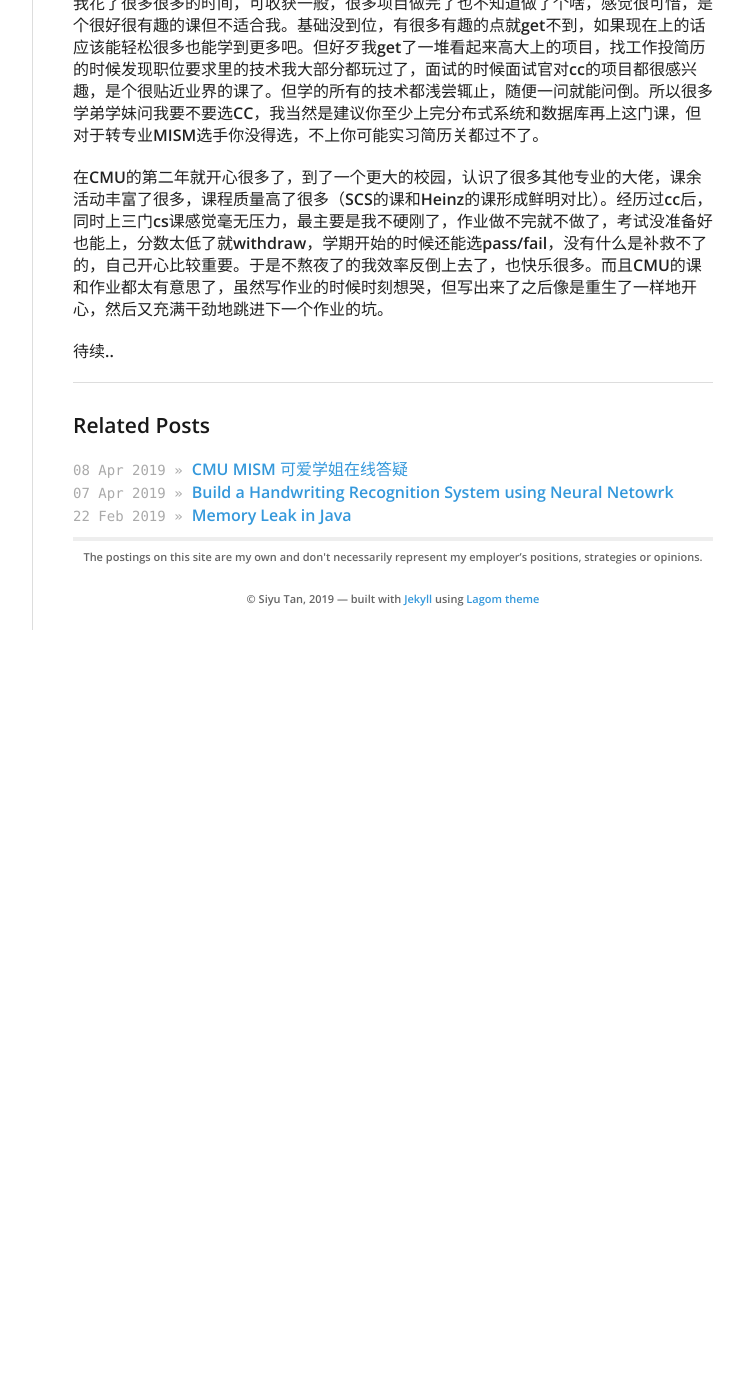
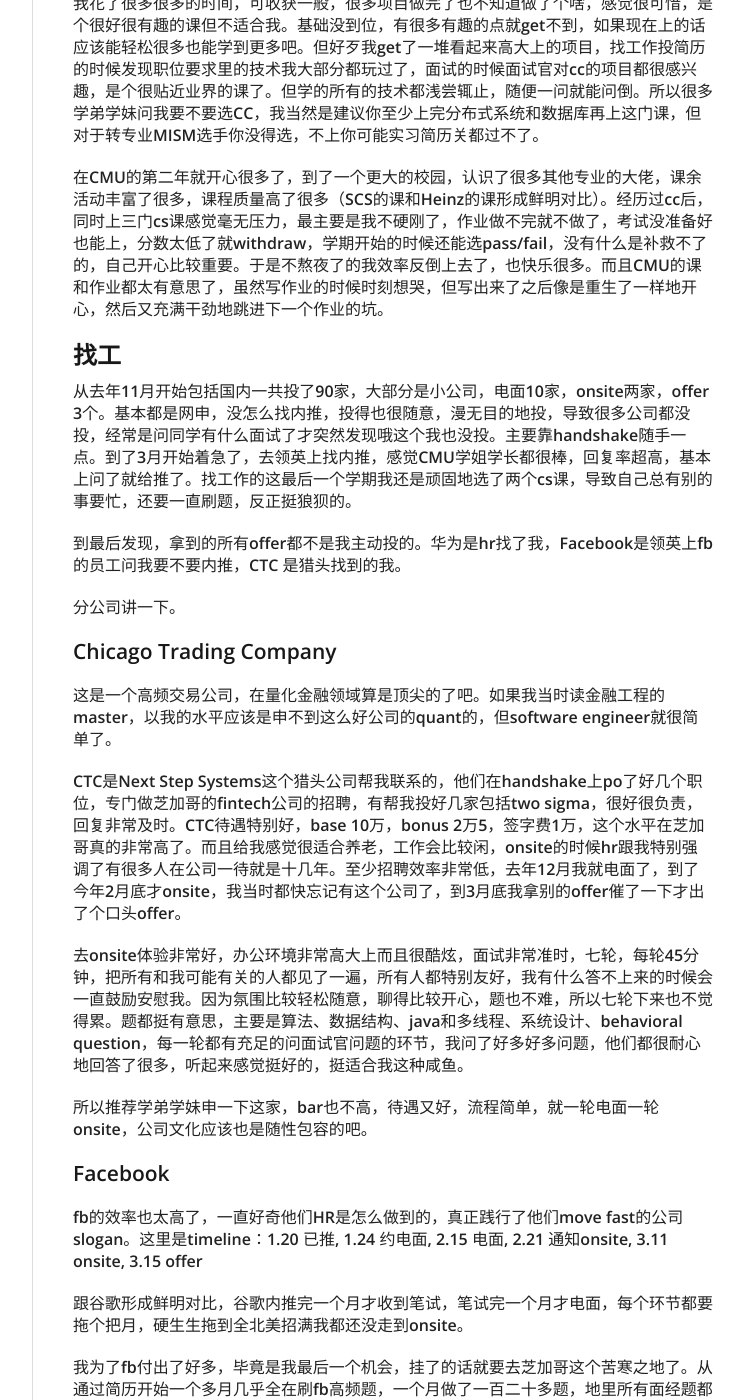
Before and after one commit to siyuboomboom/siyuboomboom.github.io, a Jekyll site: the page built from _posts/2019-04-07-cmu-courses.md, in a window 1280 px wide and 1400 px high, scrolled down 789 px. Shown: the whole window, without its empty margins (378-1122 px from the left). Built offline with Jekyll 4.4.1, drawn with Linux system fonts in a browser that asks for light colours; comment, search, counter and statistics services are not loaded; before the commit the page ends 1419 px from its top, so only the background shows below that; some of the changed text lies outside the part shown.

Commit message:
update post

```diff
--- a/_posts/2019-04-07-cmu-courses.md
+++ b/_posts/2019-04-07-cmu-courses.md
@@ -19,6 +19,35 @@
 
 在CMU的第二年就开心很多了，到了一个更大的校园，认识了很多其他专业的大佬，课余活动丰富了很多，课程质量高了很多（SCS的课和Heinz的课形成鲜明对比）。经历过cc后，同时上三门cs课感觉毫无压力，最主要是我不硬刚了，作业做不完就不做了，考试没准备好也能上，分数太低了就withdraw，学期开始的时候还能选pass/fail，没有什么是补救不了的，自己开心比较重要。于是不熬夜了的我效率反倒上去了，也快乐很多。而且CMU的课和作业都太有意思了，虽然写作业的时候时刻想哭，但写出来了之后像是重生了一样地开心，然后又充满干劲地跳进下一个作业的坑。
 
+
+## 找工
+从去年11月开始包括国内一共投了90家，大部分是小公司，电面10家，onsite两家，offer 3个。基本都是网申，没怎么找内推，投得也很随意，漫无目的地投，导致很多公司都没投，经常是问同学有什么面试了才突然发现哦这个我也没投。主要靠handshake随手一点。到了3月开始着急了，去领英上找内推，感觉CMU学姐学长都很棒，回复率超高，基本上问了就给推了。找工作的这最后一个学期我还是顽固地选了两个cs课，导致自己总有别的事要忙，还要一直刷题，反正挺狼狈的。
+
+到最后发现，拿到的所有offer都不是我主动投的。华为是hr找了我，Facebook是领英上fb的员工问我要不要内推，CTC
+是猎头找到的我。
+
+分公司讲一下。
+### Chicago Trading Company
+这是一个高频交易公司，在量化金融领域算是顶尖的了吧。如果我当时读金融工程的master，以我的水平应该是申不到这么好公司的quant的，但software engineer就很简单了。
+
+CTC是Next Step Systems这个猎头公司帮我联系的，他们在handshake上po了好几个职位，专门做芝加哥的fintech公司的招聘，有帮我投好几家包括two sigma，很好很负责，回复非常及时。CTC待遇特别好，base 10万，bonus 2万5，签字费1万，这个水平在芝加哥真的非常高了。而且给我感觉很适合养老，工作会比较闲，onsite的时候hr跟我特别强调了有很多人在公司一待就是十几年。至少招聘效率非常低，去年12月我就电面了，到了今年2月底才onsite，我当时都快忘记有这个公司了，到3月底我拿别的offer催了一下才出了个口头offer。
+
+去onsite体验非常好，办公环境非常高大上而且很酷炫，面试非常准时，七轮，每轮45分钟，把所有和我可能有关的人都见了一遍，所有人都特别友好，我有什么答不上来的时候会一直鼓励安慰我。因为氛围比较轻松随意，聊得比较开心，题也不难，所以七轮下来也不觉得累。题都挺有意思，主要是算法、数据结构、java和多线程、系统设计、behavioral question，每一轮都有充足的问面试官问题的环节，我问了好多好多问题，他们都很耐心地回答了很多，听起来感觉挺好的，挺适合我这种咸鱼。
+
+所以推荐学弟学妹申一下这家，bar也不高，待遇又好，流程简单，就一轮电面一轮onsite，公司文化应该也是随性包容的吧。
+
+### Facebook
+fb的效率也太高了，一直好奇他们HR是怎么做到的，真正践行了他们move fast的公司slogan。这里是timeline：1.20 已推, 1.24 约电面, 2.15 电面, 2.21 通知onsite, 3.11 onsite, 3.15 offer
+
+跟谷歌形成鲜明对比，谷歌内推完一个月才收到笔试，笔试完一个月才电面，每个环节都要拖个把月，硬生生拖到全北美招满我都还没走到onsite。
+
+我为了fb付出了好多，毕竟是我最后一个机会，挂了的话就要去芝加哥这个苦寒之地了。从通过简历开始一个多月几乎全在刷fb高频题，一个月做了一百二十多题，地里所有面经题都快被我翻烂了，也没怎么投别的公司，放弃了search engines的期中考试结果考了40多分（100满分）。找了好几个同学帮我模拟算法面试，找了career service和GCC模拟behavioral questions，甚至在去加州的飞机上都有四个多小时和邻座的abc模拟bq排查英语问题。
+
+紧张了好多天，面试前一天飞机晚点，就睡了四五个小时，也没睡好，刚要睡着一想到面试就吓醒，觉得自己这么紧张肯定要凉了。没想到面试的时候，一站到白板前面就一点都不紧张了，甚至觉得十分愉快，肯定是在白板上写过很多次太熟悉了就很放松，就像高考一样，所以模拟面试真的很有用。
+
+面试官都很友好随性，fb工程师感觉都比较内向，最后一轮的貌似欧洲人话特别少，说话的时候也不喜欢眼神接触。
+
+
 待续..
 
 ---
```
Also changed, not shown: 2 other files.
